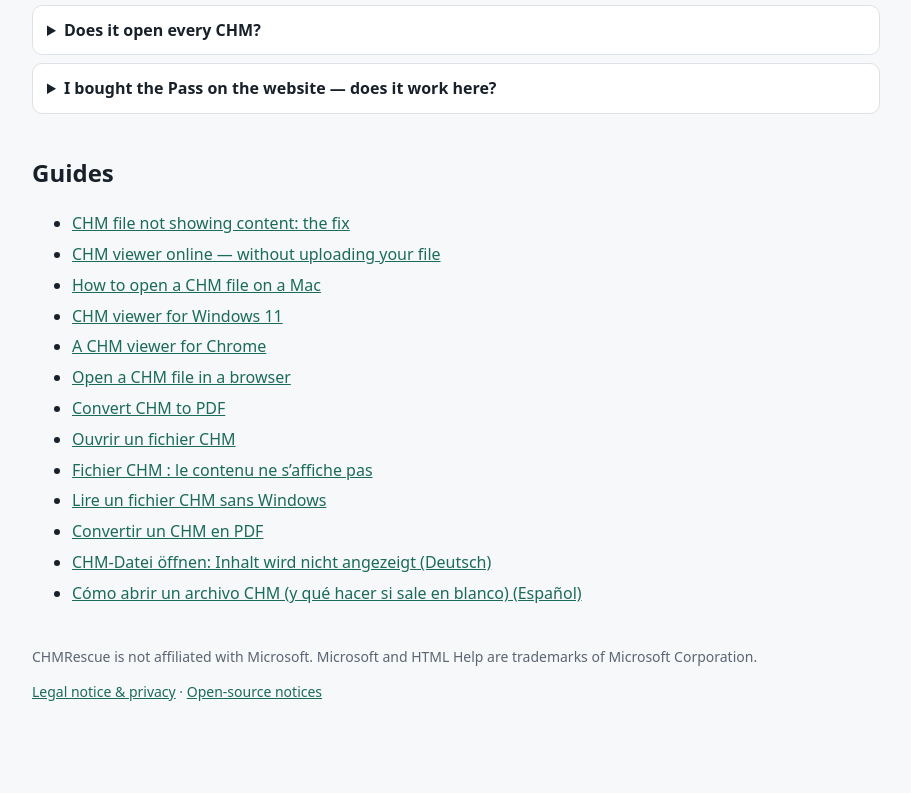
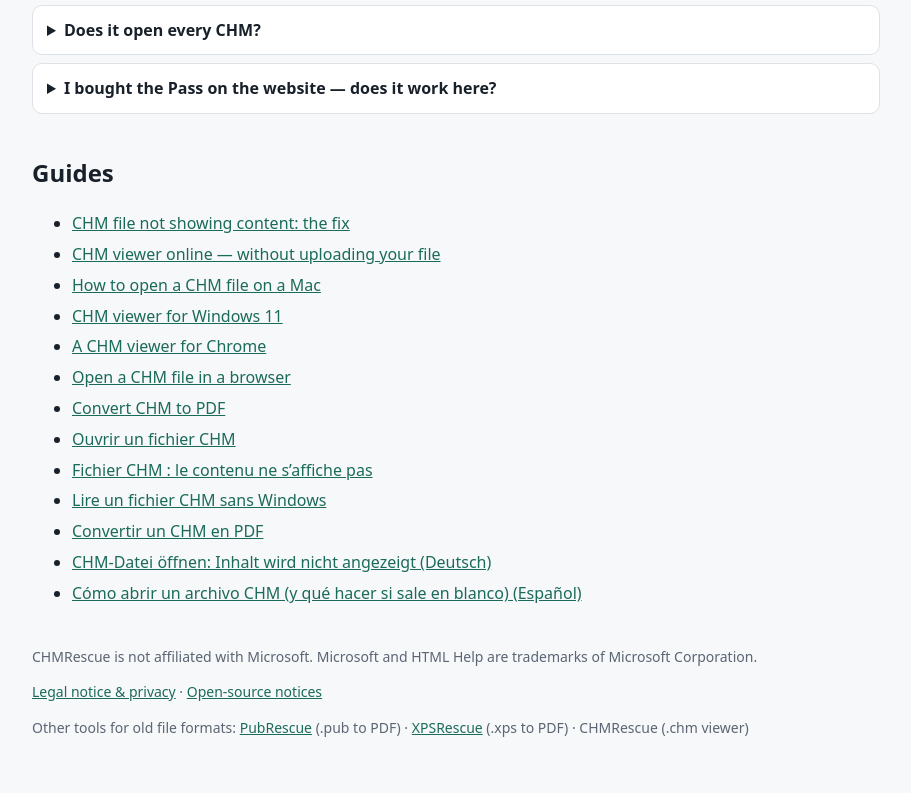
Before and after one commit to YCMMM-hub/chmrescue, a plain HTML site: page index.html in a window 1280 px wide. Shown: the part 1529-2322 px from the top of the page, without its empty margins (184-1095 px from the left). Before the commit the page ends 2286 px from the top, so only its background shows below. Drawn offline with Linux system fonts and the light colour scheme.

Commit message:
Cross-link the three old-format tools in the home footer
Co-Authored-By: Claude Sonnet 5.5 <noreply@anthropic.com>

```diff
--- a/index.html
+++ b/index.html
@@ -83,6 +83,7 @@
 <footer class="wrap foot">
   <p data-fr="CHMRescue n’est affilié à Microsoft d’aucune façon. Microsoft et HTML Help sont des marques de Microsoft Corporation.">CHMRescue is not affiliated with Microsoft. Microsoft and HTML Help are trademarks of Microsoft Corporation.</p>
   <p><a href="privacy.html" data-fr="Mentions et confidentialité">Legal notice &amp; privacy</a> · <a href="third-party-notices.html" data-fr="Licences open source">Open-source notices</a></p>
+  <p class="studio-links">Other tools for old file formats: <a href="https://ycmmm-hub.github.io/pubrescue/">PubRescue</a> (.pub to PDF) · <a href="https://ycmmm-hub.github.io/xpsrescue/">XPSRescue</a> (.xps to PDF) · CHMRescue (.chm viewer)</p>
 </footer>
 
 <div id="export-modal" class="modal" hidden>
```
